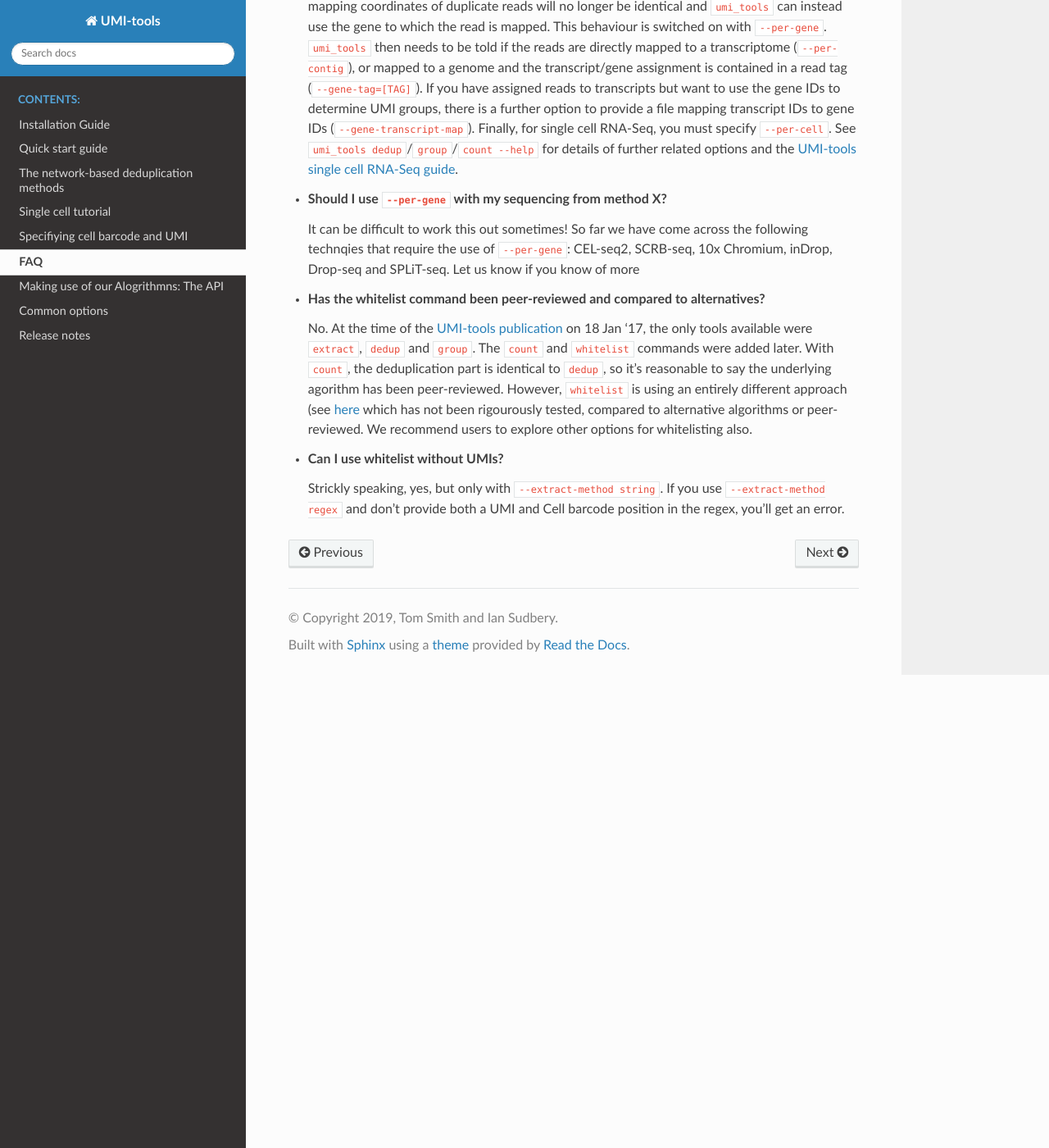
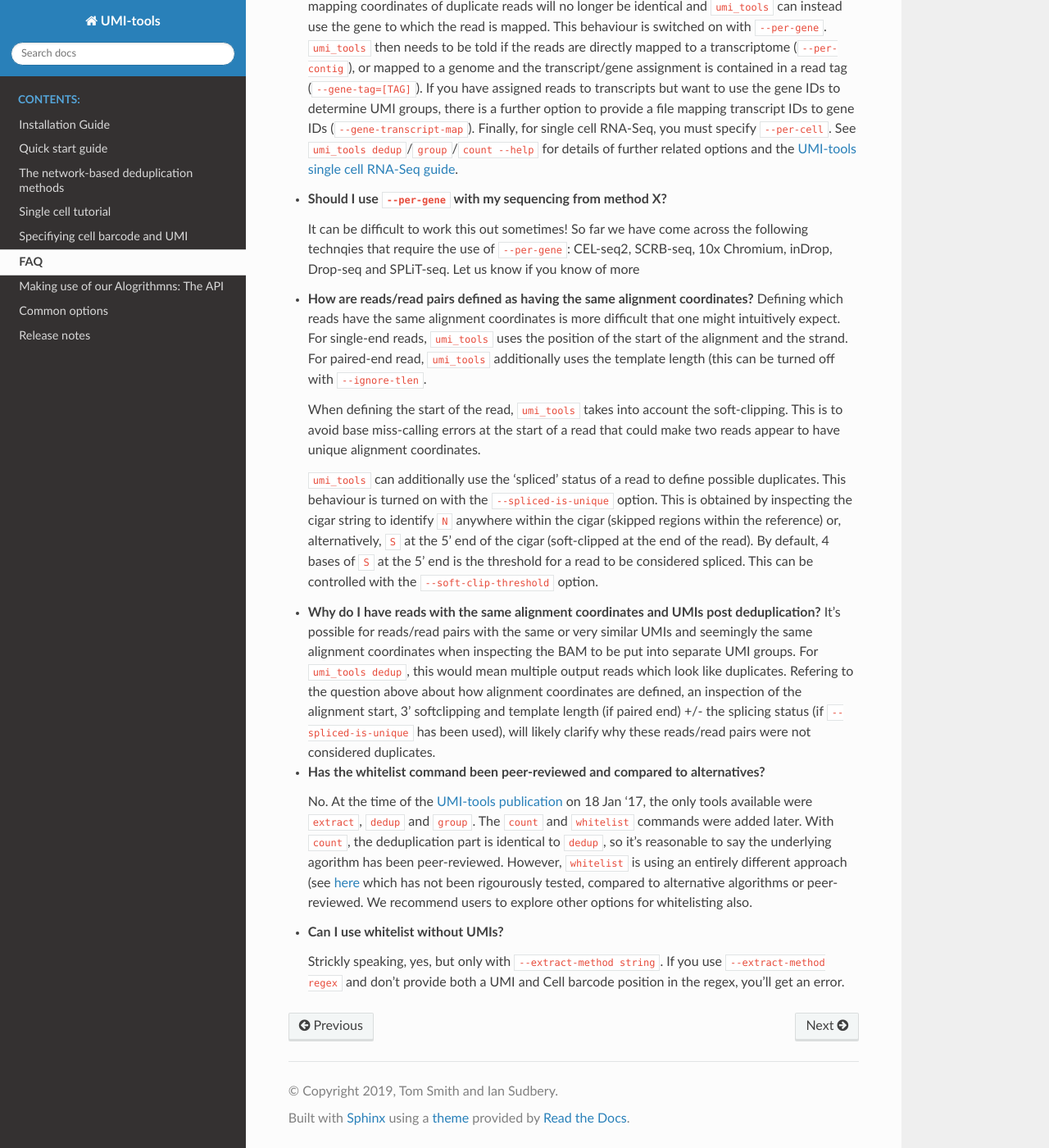
Before and after one commit to CGATOxford/UMI-tools, a Sphinx documentation site: the page built from doc/faq.md, in a window 1280 px wide and 1400 px high, scrolled down 1531 px. Shown: the whole window at 82% size. Built offline with Sphinx 7.4.7 and the Read the Docs theme 2.0.0, drawn with Linux system fonts in a browser that asks for light colours.

Commit message:
adds faq entries on how possible duplicates reads/pairs are identified

```diff
--- a/doc/faq.md
+++ b/doc/faq.md
@@ -50,6 +50,17 @@
 	It can be difficult to work this out sometimes! So far we have come across the following technqies that require the use of `--per-gene`: CEL-seq2, SCRB-seq, 10x Chromium, inDrop, Drop-seq and SPLiT-seq. Let us know if you know of more
 &nbsp;
 
+
+- **How are reads/read pairs defined as having the same alignment coordinates?**
+    Defining which reads have the same alignment coordinates is more difficult that one might intuitively expect. For single-end reads, `umi_tools` uses the position of the start of the alignment and the strand. For paired-end read, `umi_tools` additionally uses the template length (this can be turned off with `--ignore-tlen`.
+
+    When defining the start of the read, `umi_tools` takes into account the soft-clipping. This is to avoid base miss-calling errors at the start of a read that could make two reads appear to have unique alignment coordinates.
+
+    `umi_tools` can additionally use the 'spliced' status of a read to define possible duplicates. This behaviour is turned on with the `--spliced-is-unique` option. This is obtained by inspecting the cigar string to identify `N` anywhere within the cigar (skipped regions within the reference) or, alternatively, `S` at the 5' end of the cigar (soft-clipped at the end of the read). By default, 4 bases of `S` at the 5' end is the threshold for a read to be considered spliced. This can be controlled with the `--soft-clip-threshold` option.
+
+- **Why do I have reads with the same alignment coordinates and UMIs post deduplication?**
+    It's possible for reads/read pairs with the same or very similar UMIs and seemingly the same alignment coordinates when inspecting the BAM to be put into separate UMI groups. For `umi_tools dedup`, this would mean multiple output reads which look like duplicates. Refering to the question above about how alignment coordinates are defined, an inspection of the alignment start, 3' softclipping and template length (if paired end) +/- the splicing status (if `--spliced-is-unique`  has been used), will likely clarify why these reads/read pairs were not considered duplicates.
+
 - **Has the whitelist command been peer-reviewed and compared to alternatives?**
 
 	No. At the time of the [UMI-tools publication](http://genome.cshlp.org/content/early/2017/01/18/gr.209601.116.abstract`) on 18 Jan '17, the only tools available were `extract`, `dedup` and `group`. The `count` and `whitelist` commands were added later. With `count`, the deduplication part is identical to `dedup`, so it's reasonable to say the underlying agorithm has been peer-reviewed. However, `whitelist` is using an entirely different approach (see [here](https://github.com/CGATOxford/UMI-tools/pull/317) which has not been rigourously tested, compared to alternative algorithms or peer-reviewed. We recommend users to explore other options for whitelisting also.
```
